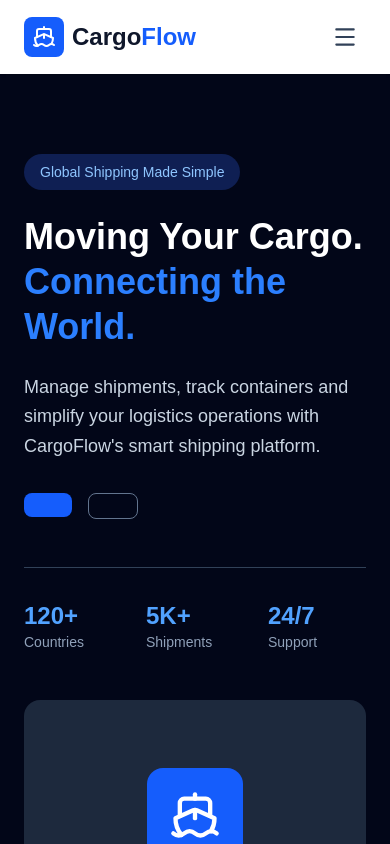
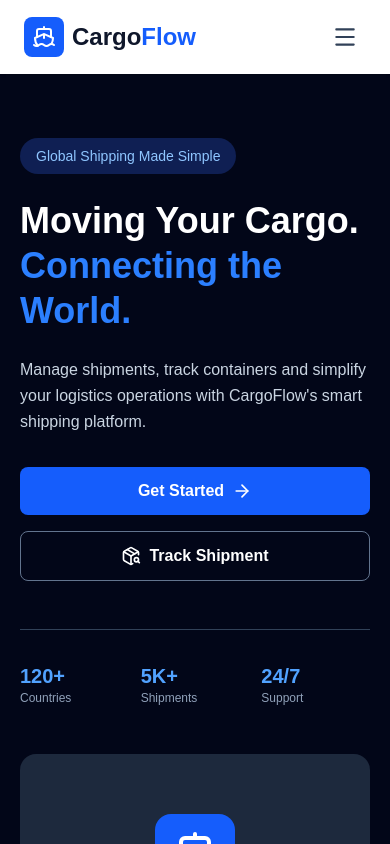
Before and after one commit to okumujphh-netizen/CARGOFLOW, a React (Vite) app: page / in a window 390 px wide. Shown: the top 844 px of the page. Built offline with nearby package versions, Linux system fonts and the light colour scheme.

Commit message:
updated mobile responssiveness to hero.jsx

```diff
--- a/src/components/Hero.jsx
+++ b/src/components/Hero.jsx
@@ -1,34 +1,35 @@
-import { Link } from "lucide-react";
+
+import { Link } from "react-router-dom";
 import { ArrowRight, PackageSearch, Ship } from "lucide-react";
 
-function hero(){
-    return(
-         <section className="bg-slate-950 text-white px-6 md:px-12 py-20">
+function Hero() {
+  return (
+    <section className="bg-slate-950 text-white px-5 sm:px-8 md:px-12 py-16 md:py-20">
       <div className="max-w-7xl mx-auto grid md:grid-cols-2 gap-12 items-center">
 
-        {/*hero section*/}
-
+        {/* Hero Content */}
         <div>
           <span className="inline-block bg-blue-900/50 text-blue-300 px-4 py-2 rounded-full text-sm mb-6">
             Global Shipping Made Simple
           </span>
 
-          <h1 className="text-4xl md:text-6xl font-bold leading-tight">
+          <h1 className="text-4xl sm:text-5xl md:text-6xl font-bold leading-tight">
             Moving Your Cargo.
-            <span className="text-blue-500"> Connecting the World.</span>
+            <span className="text-blue-500">
+              {" "}Connecting the World.
+            </span>
           </h1>
 
-          <p className="text-slate-300 text-lg mt-6 leading-relaxed">
+          <p className="text-slate-300 text-base sm:text-lg mt-6 leading-relaxed max-w-xl">
             Manage shipments, track containers and simplify your logistics
             operations with CargoFlow's smart shipping platform.
           </p>
 
-          {/*Action Buttons*/}
-
-          <div className="flex flex-wrap gap-4 mt-8">
+          {/* Action Buttons */}
+          <div className="flex flex-col sm:flex-row gap-4 mt-8">
             <Link
               to="/register"
-              className="bg-blue-600 hover:bg-blue-700 px-6 py-3 rounded-lg font-semibold flex items-center gap-2 transition"
+              className="bg-blue-600 hover:bg-blue-700 px-6 py-3 rounded-lg font-semibold flex items-center justify-center gap-2 transition"
             >
               Get Started
               <ArrowRight size={20} />
@@ -36,38 +37,49 @@ function hero(){
 
             <Link
               to="/login"
-              className="border border-slate-500 hover:bg-slate-800 px-6 py-3 rounded-lg font-semibold flex items-center gap-2 transition"
+              className="border border-slate-500 hover:bg-slate-800 px-6 py-3 rounded-lg font-semibold flex items-center justify-center gap-2 transition"
             >
               <PackageSearch size={20} />
               Track Shipment
             </Link>
           </div>
 
-          {/*statistics*/}
-
-          <div className="grid grid-cols-3 gap-6 mt-12 border-t border-slate-700 pt-8">
+          {/* Statistics */}
+          <div className="grid grid-cols-3 gap-3 sm:gap-6 mt-12 border-t border-slate-700 pt-8">
             <div>
-              <h3 className="text-2xl font-bold text-blue-400">120+</h3>
-              <p className="text-sm text-slate-400">Countries</p>
+              <h3 className="text-xl sm:text-2xl font-bold text-blue-400">
+                120+
+              </h3>
+              <p className="text-xs sm:text-sm text-slate-400">
+                Countries
+              </p>
             </div>
 
             <div>
-              <h3 className="text-2xl font-bold text-blue-400">5K+</h3>
-              <p className="text-sm text-slate-400">Shipments</p>
+              <h3 className="text-xl sm:text-2xl font-bold text-blue-400">
+                5K+
+              </h3>
+              <p className="text-xs sm:text-sm text-slate-400">
+                Shipments
+              </p>
             </div>
 
             <div>
-              <h3 className="text-2xl font-bold text-blue-400">24/7</h3>
-              <p className="text-sm text-slate-400">Support</p>
+              <h3 className="text-xl sm:text-2xl font-bold text-blue-400">
+                24/7
+              </h3>
+              <p className="text-xs sm:text-sm text-slate-400">
+                Support
+              </p>
             </div>
           </div>
         </div>
 
-        {/*visual container*/}
-                <div className="bg-slate-800 rounded-2xl p-8 md:p-12 min-h-80 flex items-center justify-center">
+        {/* Visual Container */}
+        <div className="bg-slate-800 rounded-2xl p-8 md:p-12 min-h-72 md:min-h-96 flex items-center justify-center">
           <div className="text-center">
-            <div className="bg-blue-600 w-24 h-24 rounded-2xl flex items-center justify-center mx-auto">
-              <Ship size={52} />
+            <div className="bg-blue-600 w-20 h-20 sm:w-24 sm:h-24 rounded-2xl flex items-center justify-center mx-auto">
+              <Ship size={48} />
             </div>
 
             <h2 className="text-2xl font-bold mt-6">
@@ -84,4 +96,5 @@ function hero(){
     </section>
   );
 }
-export default hero;
+
+export default Hero;
```
